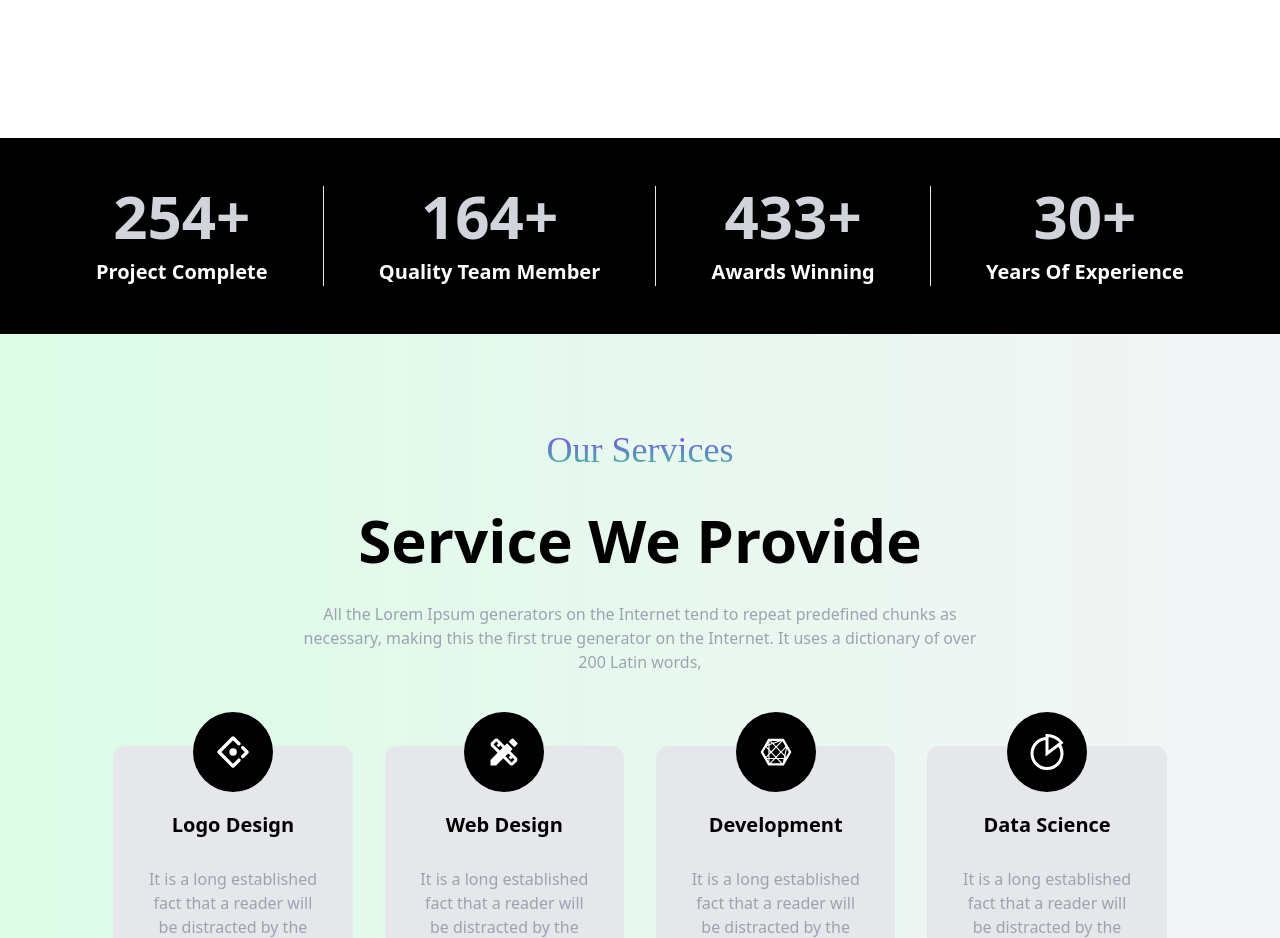
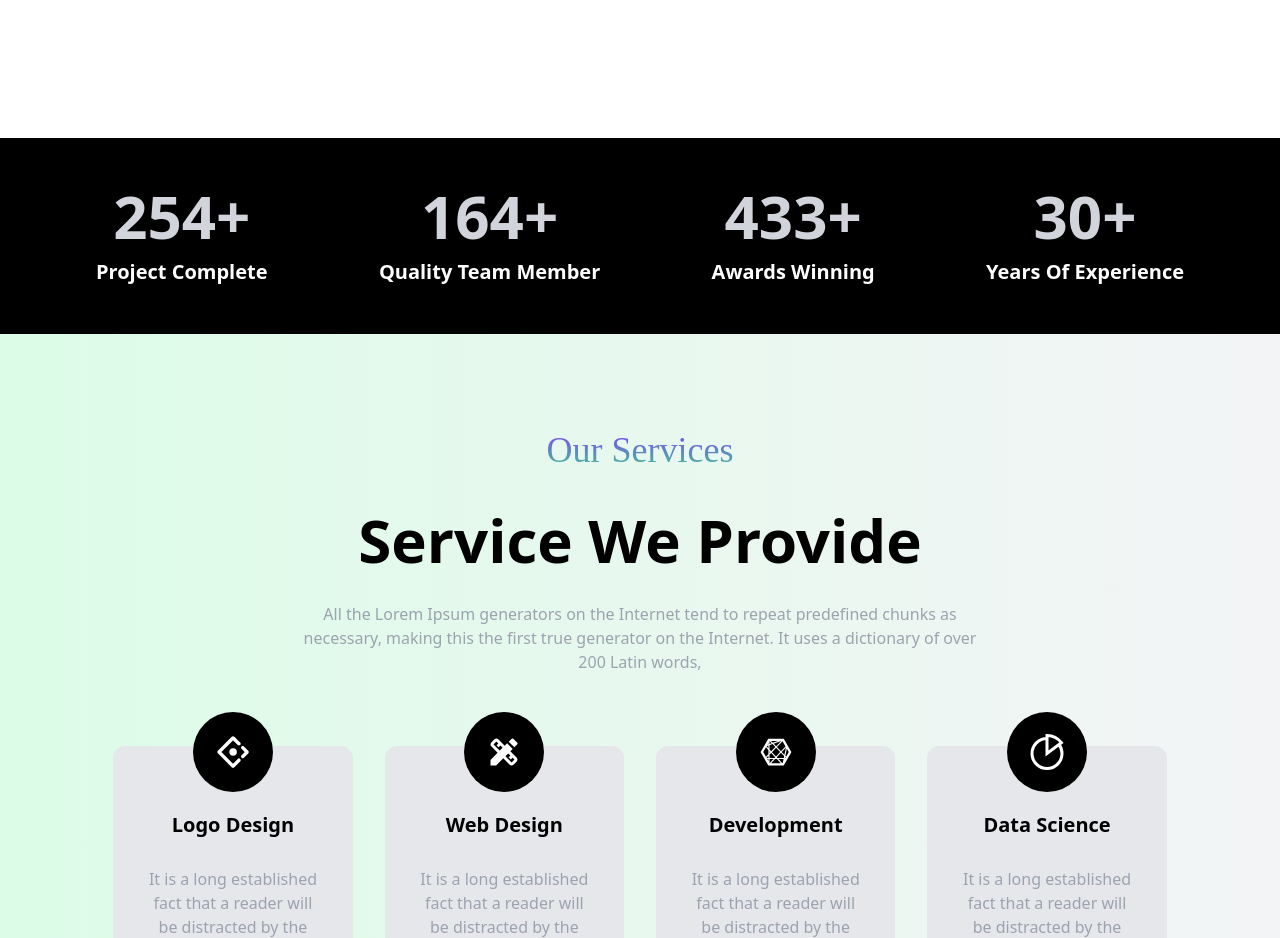
Before and after one commit to ramgore45/damtrix.io, a React (Create React App) app: page / in a window 1280 px wide. Shown: the part 1720-2658 px from the top of the page. Built offline with nearby package versions, Linux system fonts and the light colour scheme.

Commit message:
reachdata

```diff
--- a/src/App.js
+++ b/src/App.js
@@ -11,7 +11,7 @@ function App() {
   return (
     <div className=" bg-black text-white h-fit w-screen ">
       {/* dmatrix.com */}
-      <div className='fixed top-0 w-screen md:w-full  bg-black w-full z-20'>
+      <div className='fixed top-0 w-screen md:w-full  bg-black z-20'>
         <Navbar/>
       </div>
 
--- a/src/components/Homesections/Creativethinking.jsx
+++ b/src/components/Homesections/Creativethinking.jsx
@@ -24,7 +24,7 @@ export const Creativethinking = () => {
                     Lorem ipsum dolor sit amet, consectetur adipiscing elit, sed do eiusmod tempor incididunt ut labore et dolore magna aliqua.
                     </p>
                 </Description>
-                <button className='w-fit p-3 px-8 text-violet-100 font-bold  rounded-full text-center bg-gradient-to-r from-green-600 to-violet-600 transition-colors ease-in-out duration-500
+                <button className='w-fit p-3 px-8 text-violet-100 font-bold  rounded-full text-center bg-gradient-to-r from-green-600 to-violet-600
                     hover:bg-gradient-to-l transition ease-in-out duration-500
                 '>
                     Explore Now
--- a/src/components/Homesections/ReachofWebsites.jsx
+++ b/src/components/Homesections/ReachofWebsites.jsx
@@ -1,32 +1,36 @@
 import React from 'react'
 import { Reach } from '../box/Reach'
 
+const data = [
+  {
+    number:'254+',
+    title:'Project Complete',
+  },
+  {
+    number:'164+',
+    title:'Quality Team Member',
+  },
+  {
+    number:'433+',
+    title:'Awards Winning',
+  },
+  {
+    number:'30+',
+    title:'Years Of Experience',
+  },
+]
 
 export const ReachofWebsites = () => {
   return (
     <div>
-      <div className='flex justify-between md:px-24 md:py-12 p-10 flex-wrap sm:flex-nowrap'>
-        <div className='w-[40%] md:w-fit'>
-          <Reach number={"254+"} title={"Project Complete"}/>
-        </div>
-
-        <div className='border-r border-b-rose-600 hidden md:flex'></div>
-
-        <div className='w-[40%] md:w-fit'>
-          <Reach number={"164+"} title={"Quality Team Member"}/>
-        </div>
-
-        <div className='border-r border-b-rose-600  hidden md:flex'></div>
-
-       <div className='w-[40%] md:w-fit'>
-          <Reach number={"433+"} title={"Awards Winning"}/>
-        </div>
-
-        <div className='border-r border-b-rose-600  hidden md:flex'></div>
-
-        <div className='w-[40%] md:w-fit'>
-          <Reach number={"30+"} title={"Years Of Experience"}/>
-        </div>
+      <div className='flex justify-between md:px-24 md:py-12 p-12 gap-y-3 flex-wrap sm:flex-nowrap'>
+        {
+          data.map((item)=>(
+            <div key={item.index} className='w-[40%] md:w-fit'>
+              <Reach number={item.number} title={item.title}/>
+            </div>
+          ))
+        }
       </div>
     </div>
   )
--- a/src/components/commonsections/footer/Footer.jsx
+++ b/src/components/commonsections/footer/Footer.jsx
@@ -80,7 +80,7 @@ export const Footer = () => {
                         contactDetailList.map((item)=>(
                             <p className='flex gap-x-2'>
                                 <Icon>{item.iconName}</Icon>
-                                <span className='text-[10px] sm:text-[16px] self-center'><SingleListItem text={item.text}/></span>
+                                <span className='text-[9px] sm:text-[16px] self-center'><SingleListItem text={item.text}/></span>
                             </p>
                         ))
                     }
--- a/src/pages/Home.jsx
+++ b/src/pages/Home.jsx
@@ -14,7 +14,7 @@ import ScrollAnimation from 'react-animate-on-scroll';
 
 export const Home = () => {
   return (
-    <div className='bg-black'>
+    <div className='bg-black '>
         <div>
             <Creativethinking/>
         </div>
```
